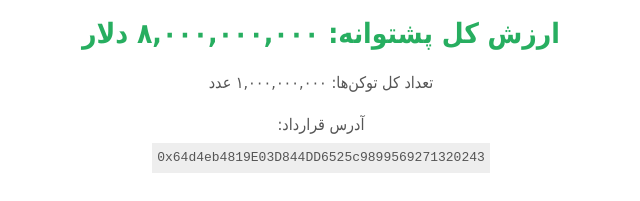
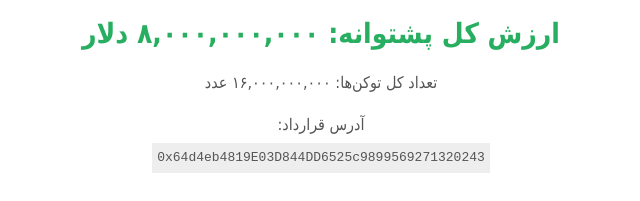
Before and after one commit to rwab-official/RWAB, a plain HTML site: page index.html in a window 1280 px wide. Shown: the part 197-398 px from the top of the page, 319-959 px from the left. Drawn offline with Linux system fonts and the light colour scheme.

Commit message:
Update index.html

```diff
--- a/index.html
+++ b/index.html
@@ -19,7 +19,7 @@
 
         <div class="value">ارزش کل پشتوانه: ۸,۰۰۰,۰۰۰,۰۰۰ دلار</div>
 
-        <p>تعداد کل توکن‌ها: ۱,۰۰۰,۰۰۰,۰۰۰ عدد</p>
+        <p>تعداد کل توکن‌ها: ۱۶,۰۰۰,۰۰۰,۰۰۰ عدد</p>
         <p>آدرس قرارداد: <br><code style="background:#eee; padding:5px; display:inline-block; margin-top:5px;">0x64d4eb4819E03D844DD6525c9899569271320243</code></p>
 
         <a class="btn" href="https://polygonscan.com/token/0x64d4eb4819E03D844DD6525c9899569271320243" target="_blank">مشاهده در پلیگان‌اسکن</a>
```
